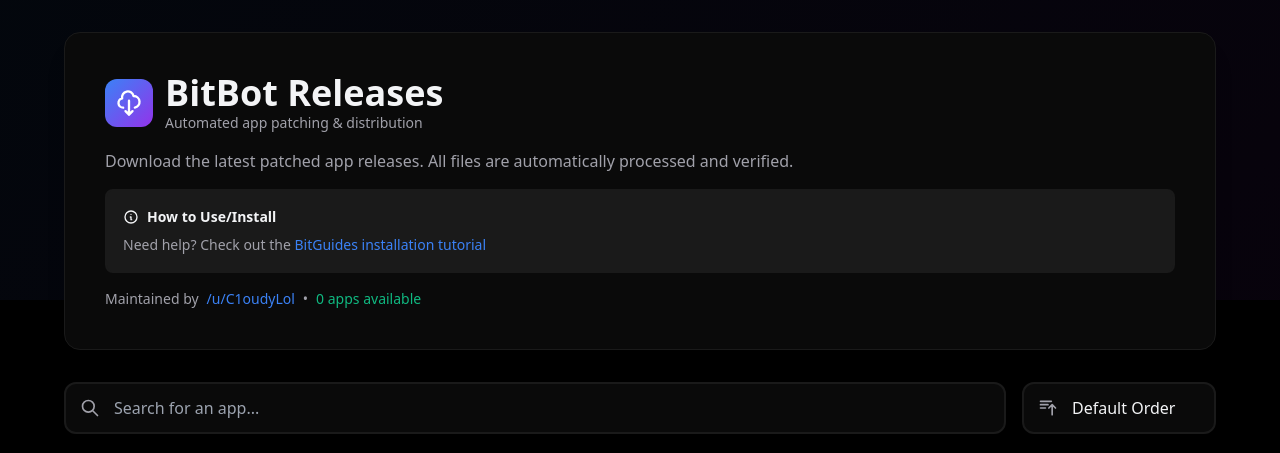
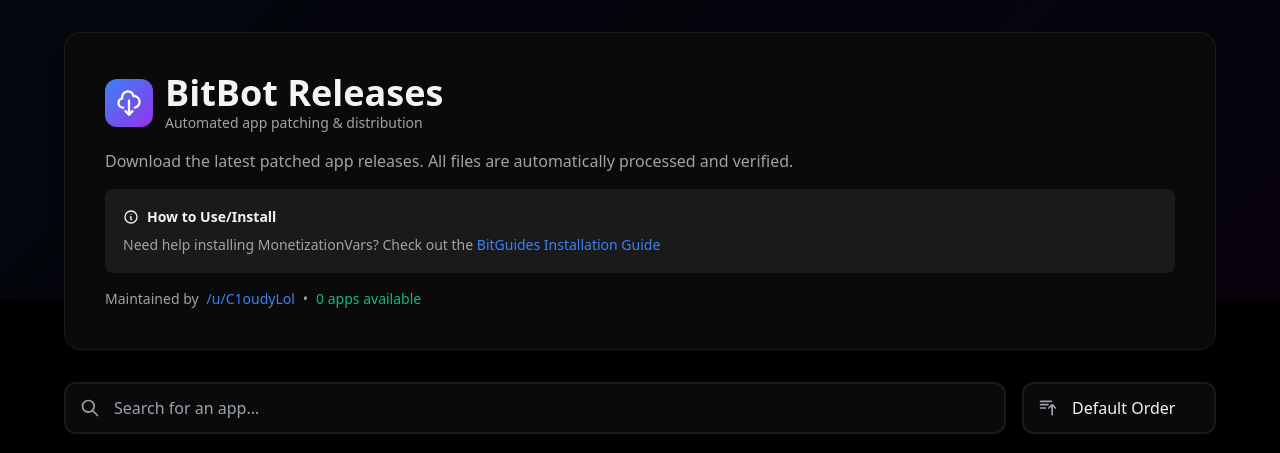
Before and after one commit to S0methingSomething/BitBot, a Python web app: template templates/default_landing_page.html in a window 1280 px wide. Shown: the top 453 px of the page. Run offline with Jinja, Linux system fonts and the light colour scheme; the template is opened without the code that fills it, so the values that code supplies are empty; some libraries are stand-ins or nearby versions.

Commit message:
feat: update installation guide text to mention MonetizationVars

```diff
--- a/templates/default_landing_page.html
+++ b/templates/default_landing_page.html
@@ -159,8 +159,8 @@
                     How to Use/Install
                 </h3>
                 <p class="text-sm text-[var(--text-muted-color)]">
-                    Need help? Check out the
-                    <a href="https://s0methingsomething.github.io/BitGuides/modding/monetizationvars/unlocking-iap/" target="_blank" class="text-[var(--primary-color)] hover:underline font-medium">BitGuides installation tutorial</a>
+                    Need help installing MonetizationVars? Check out the
+                    <a href="https://s0methingsomething.github.io/BitGuides/modding/monetizationvars/unlocking-iap/" target="_blank" class="text-[var(--primary-color)] hover:underline font-medium">BitGuides Installation Guide</a>
                 </p>
             </div>
             <div class="flex items-center gap-2 text-sm">
```
